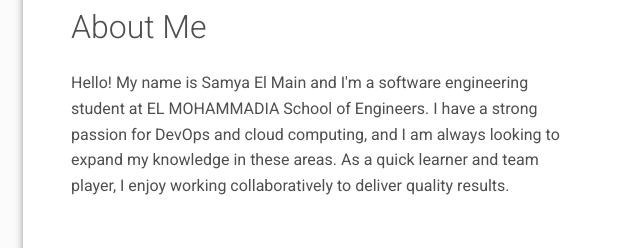
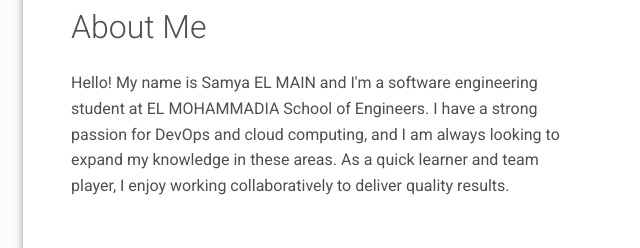
Before and after one commit to samya-elmain/azure-resume-challenge, a plain HTML site: page frontend/index.html in a window 1280 px wide. Shown: the part 700-948 px from the top of the page, 59-699 px from the left. Drawn offline with Linux system fonts and the light colour scheme; no server answers.

Commit message:
Update index.html

```diff
--- a/frontend/index.html
+++ b/frontend/index.html
@@ -89,7 +89,7 @@
       <div class="row">
         <div class="col-md-6">
           <h2 class="h2 fw-light mb-4">About Me</h2>
-          <p>Hello! My name is Samya El Main and I'm a software engineering student at EL MOHAMMADIA School of Engineers. I have a strong passion for DevOps and cloud computing, and I am always looking to expand my knowledge in these areas. As a quick learner and team player, I enjoy working collaboratively to deliver quality results.</p>
+          <p>Hello! My name is Samya EL MAIN and I'm a software engineering student at EL MOHAMMADIA School of Engineers. I have a strong passion for DevOps and cloud computing, and I am always looking to expand my knowledge in these areas. As a quick learner and team player, I enjoy working collaboratively to deliver quality results.</p>
           <!-- <p>I can easily capitalize on low hanging fruits and quickly maximize timely deliverables for real-time schemas.</p> -->
         </div>
         <div class="col-md-5 offset-lg-1">
```
